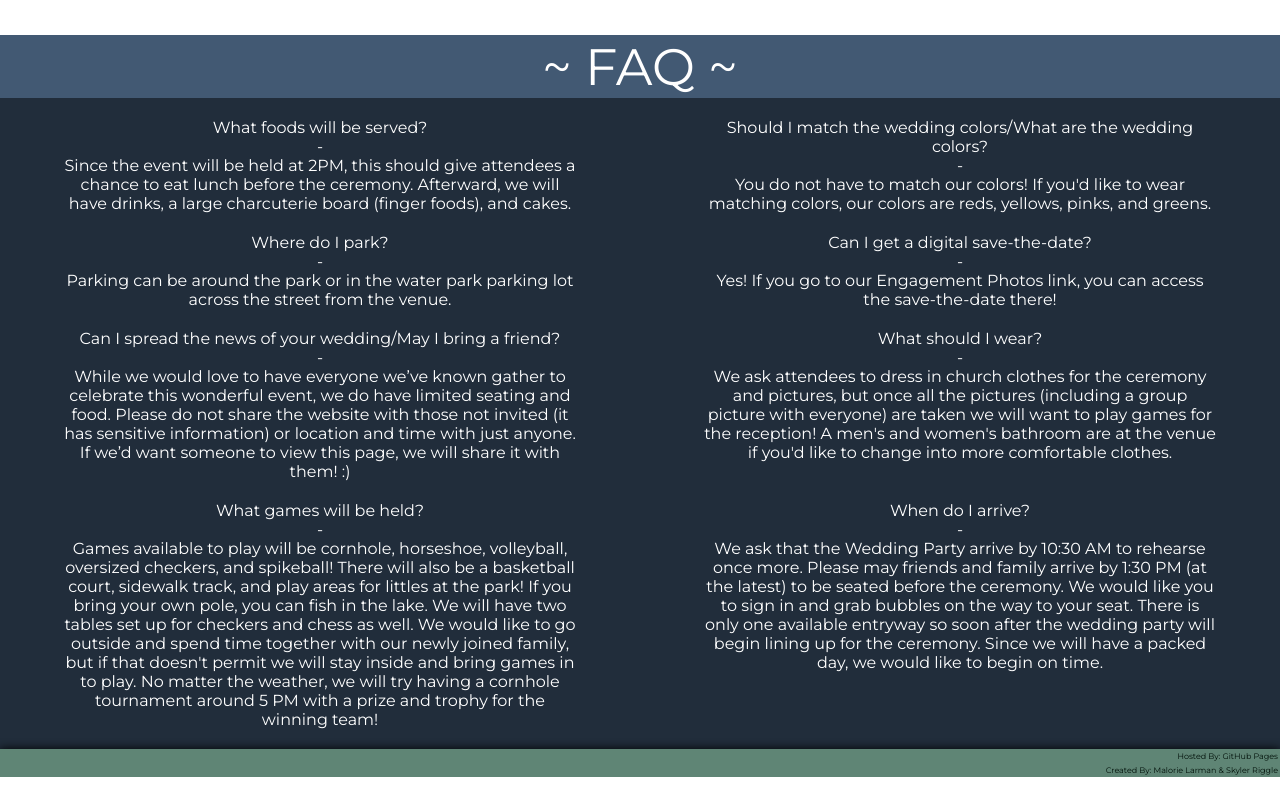
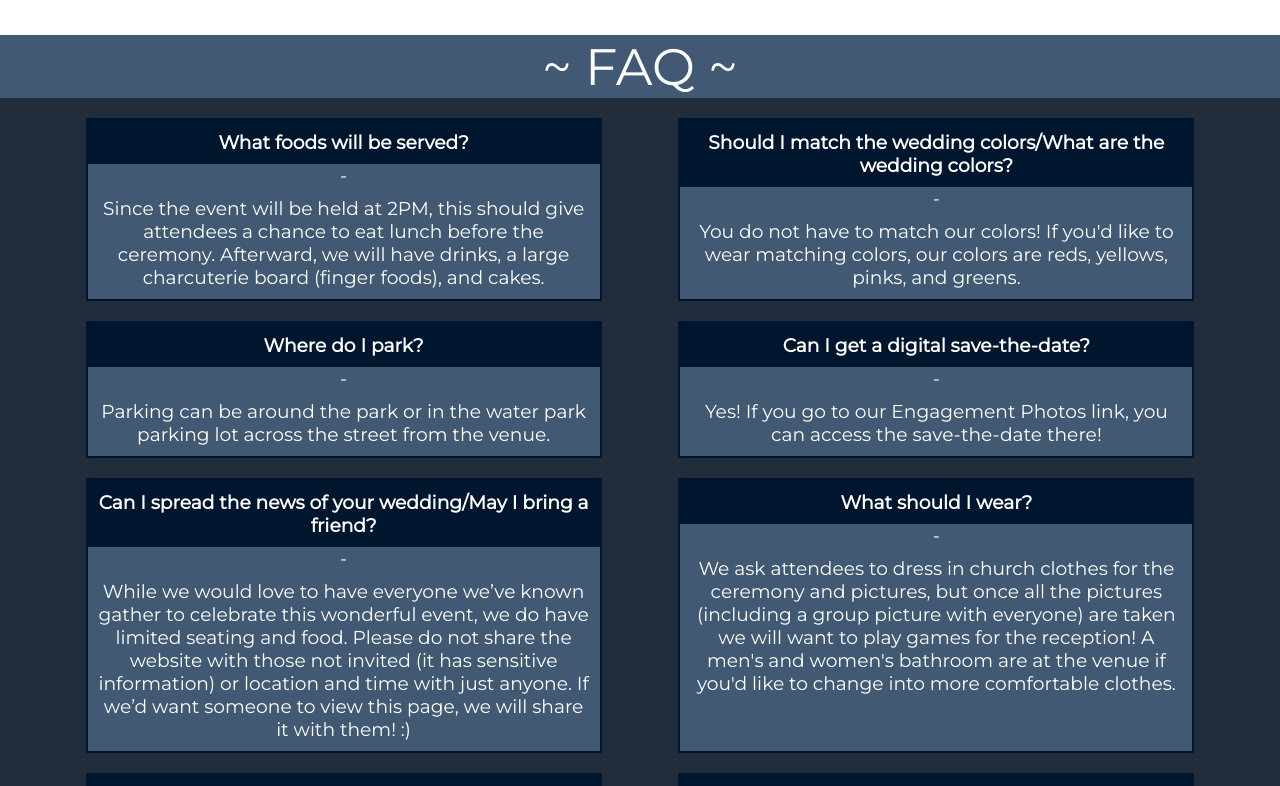
Before and after one commit to SkylerRiggle/wedsite, a React (Create React App) app: page / in a window 1280 px wide. Shown: the part 2710-3496 px from the top of the page. Built offline with nearby package versions, Linux system fonts and the light colour scheme.

Commit message:
FAQ Section Complete

```diff
--- a/src/pages/FAQ.tsx
+++ b/src/pages/FAQ.tsx
@@ -11,58 +11,58 @@ function FAQ() {
       <div style={{color:'white'}}>
       <div className='dual-column' style={{paddingTop:'20px'}}>
         <div className='q-card'>
-          <p>What foods will be served?</p>
+          <p className='dark'>What foods will be served?</p>
           <p>-</p>
-          <p>Since the event will be held at 2PM, this should give attendees a chance to eat lunch before the ceremony. Afterward, we will have drinks, a large charcuterie board (finger foods), and cakes.</p>
+          <p style={{padding:'2%'}}>Since the event will be held at 2PM, this should give attendees a chance to eat lunch before the ceremony. Afterward, we will have drinks, a large charcuterie board (finger foods), and cakes.</p>
         </div>
 
         <div className='q-card'>
-          <p>Should I match the wedding colors/What are the wedding colors?</p>
+          <p className='dark'>Should I match the wedding colors/What are the wedding colors?</p>
           <p>-</p>
-          <p>You do not have to match our colors! If you'd like to wear matching colors, our colors are reds, yellows, pinks, and greens. </p>
+          <p style={{padding:'2%'}}>You do not have to match our colors! If you'd like to wear matching colors, our colors are reds, yellows, pinks, and greens. </p>
         </div>
       </div>
 
       <div className='dual-column' style={{paddingTop:'20px'}}>
         <div className='q-card'>
-          <p>Where do I park?</p>
+          <p className='dark'>Where do I park?</p>
           <p>-</p>
-          <p>Parking can be around the park or in the water park parking lot across the street from the venue.</p>
+          <p style={{padding:'2%'}}>Parking can be around the park or in the water park parking lot across the street from the venue.</p>
         </div>
 
         <div className='q-card'>
-          <p>Can I get a digital save-the-date?</p>
+          <p className='dark'>Can I get a digital save-the-date?</p>
           <p>-</p>
-          <p>Yes! If you go to our Engagement Photos link, you can access the save-the-date there!</p>
+          <p style={{padding:'2%'}}>Yes! If you go to our Engagement Photos link, you can access the save-the-date there!</p>
         </div>
       </div>
 
       <div className='dual-column' style={{paddingTop:'20px'}}>
         <div className='q-card'>
-          <p>Can I spread the news of your wedding/May I bring a friend?</p>
+          <p className='dark'>Can I spread the news of your wedding/May I bring a friend?</p>
           <p>-</p>
-          <p>While we would love to have everyone we’ve known gather to celebrate this wonderful event, we do have limited seating and food. Please do not share the website with those not invited (it has sensitive information) or location and time with just anyone. If we’d want someone to view this page, we will share it with them! :)</p>
+          <p style={{padding:'2%'}}>While we would love to have everyone we’ve known gather to celebrate this wonderful event, we do have limited seating and food. Please do not share the website with those not invited (it has sensitive information) or location and time with just anyone. If we’d want someone to view this page, we will share it with them! :)</p>
         </div>
 
         <div className='q-card'>
-          <p>What should I wear?</p>
+          <p className='dark'>What should I wear?</p>
           <p>-</p>
-          <p>We ask attendees to dress in church clothes for the ceremony and pictures, but once all the pictures (including a group picture with everyone) are taken we will want to play games for the reception! A men's and women's bathroom are at the venue if you'd like to change into more comfortable clothes.</p>
+          <p style={{padding:'2%'}}>We ask attendees to dress in church clothes for the ceremony and pictures, but once all the pictures (including a group picture with everyone) are taken we will want to play games for the reception! A men's and women's bathroom are at the venue if you'd like to change into more comfortable clothes.</p>
         </div>
       </div>
 
       <div className='dual-column' style={{paddingTop:'20px', paddingBottom:'20px'}}>
         <div className='q-card'>
-          <p>What games will be held?</p>
+          <p className='dark'>What games will be held?</p>
           <p>-</p>
-          <p>Games available to play will be cornhole, horseshoe, volleyball, oversized checkers, and spikeball! There will also be a basketball court, sidewalk track, and play areas for littles at the park! If you bring your own pole, you can fish in the lake. We will have two tables set up for checkers and chess as well.
+          <p style={{padding:'2%'}}>Games available to play will be cornhole, horseshoe, volleyball, oversized checkers, and spikeball! There will also be a basketball court, sidewalk track, and play areas for littles at the park! If you bring your own pole, you can fish in the lake. We will have two tables set up for checkers and chess as well.
           We would like to go outside and spend time together with our newly joined family, but if that doesn't permit we will stay inside and bring games in to play. No matter the weather, we will try having a cornhole tournament around 5 PM with a prize and trophy for the winning team!</p>
         </div>
 
         <div className='q-card'>
-          <p>When do I arrive?</p>
+          <p className='dark'>When do I arrive?</p>
           <p>-</p>
-          <p>We ask that the Wedding Party arrive by 10:30 AM to rehearse once more.
+          <p style={{padding:'2%'}}>We ask that the Wedding Party arrive by 10:30 AM to rehearse once more.
           Please may friends and family arrive by 1:30 PM (at the latest) to be seated before the ceremony. We would like you to sign in and grab bubbles on the way to your seat. There is only one available entryway so soon after the wedding party will begin lining up for the ceremony. Since we will have a packed day, we would like to begin on time.</p>
         </div>
         </div>
--- a/src/styles/App.css
+++ b/src/styles/App.css
@@ -84,11 +84,20 @@ a {
   background-color: #425973;
 }
 
+.dark {
+  background-color: #00162e;
+  padding: 2%;
+  font-weight: 600;
+}
+
 /** FAQ **/
 .q-card {
   width: 40%;
-  margin-left: 5%;
-  margin-right: 5%;
+  margin-left: 3%;
+  margin-right: 3%;
+  background-color: #425973;
+  border: 2px solid #00162e;
+  font-size: 14pt;
 }
 
 /** Extra Links **/
```
